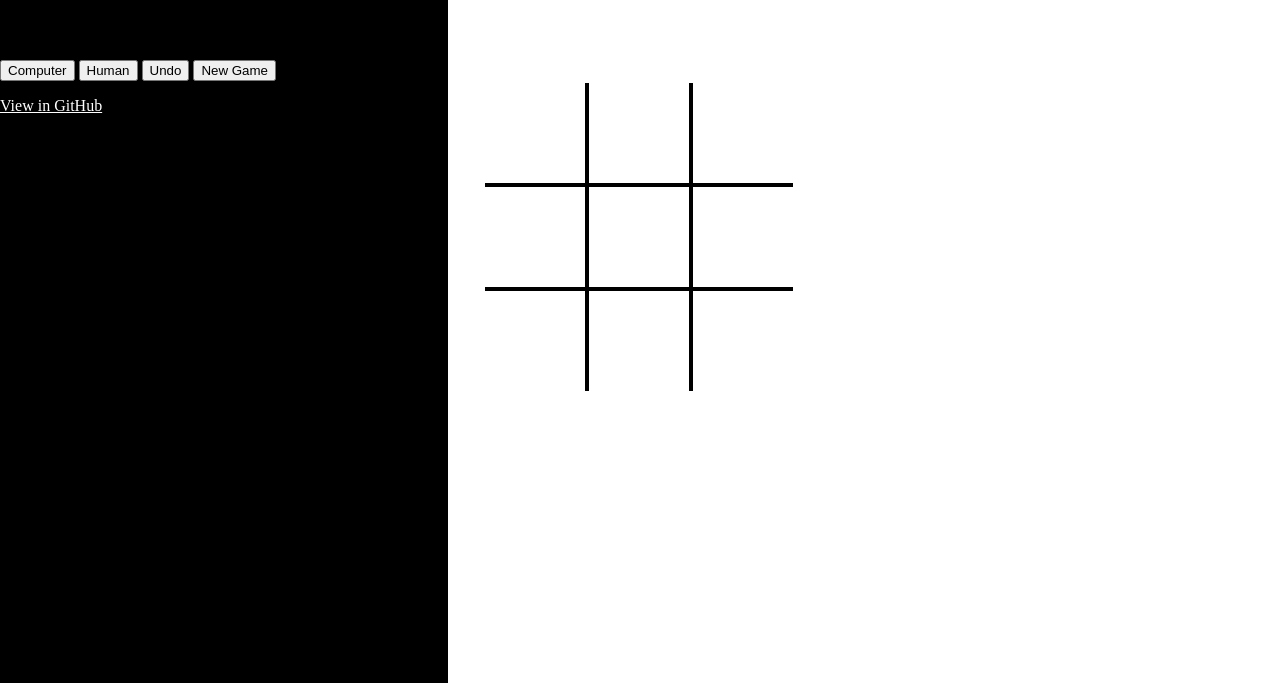
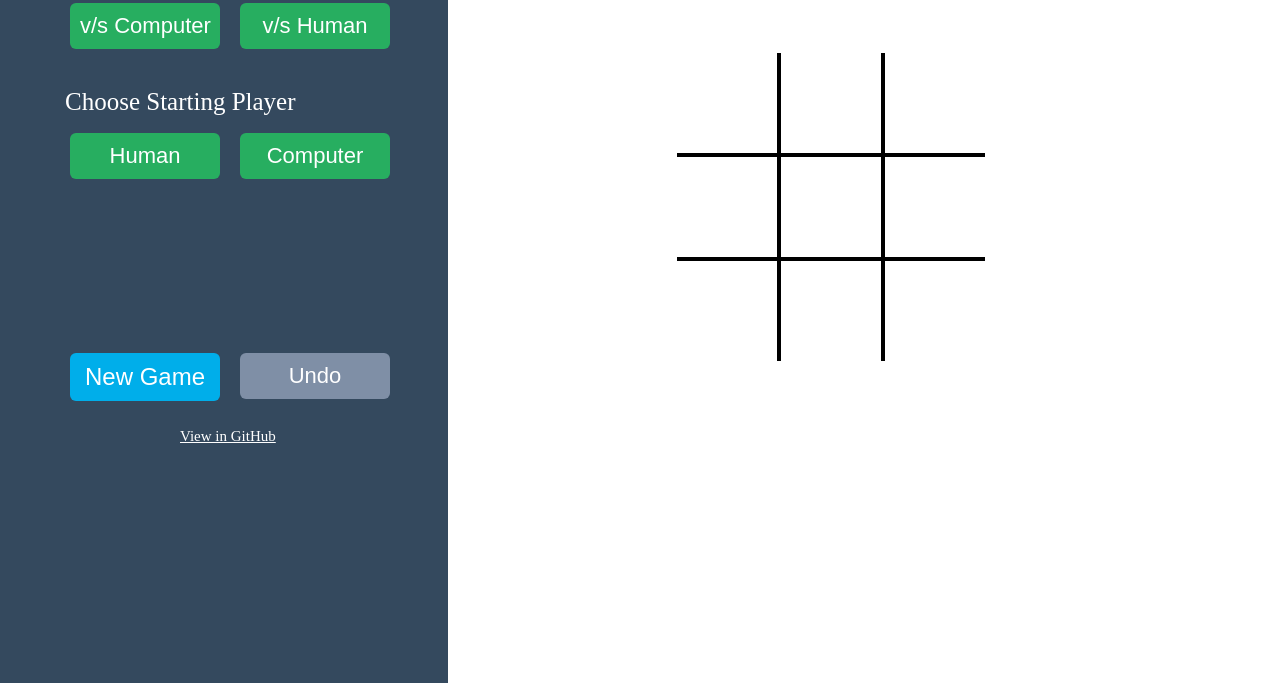
Before and after one commit to purplesmurf45/Entertain-The-Crew, a plain HTML site: page index.html in a window 1280 px wide. Shown: the part 117-800 px from the top of the page. Drawn offline with Linux system fonts and the light colour scheme.

Commit message:
Update style.css

```diff
--- a/style.css
+++ b/style.css
@@ -8,11 +8,12 @@
 }
 
 h1 {
+    font-family: 'Courier New', Courier, monospace;
     text-align: center;
     font-size: 50px;
     position: absolute;
-    /* left: 50%; */
-    top: 10px;
+    left: 55%;
+    top: 0%;
 }
 
 td {
@@ -29,9 +30,9 @@ td {
 table {
     border-collapse: collapse;
     position: absolute;
-    left: 50%;
+    left: 65%;
     margin-left: -155px;
-    top: 200px;
+    top: 170px;
 }
 
 
@@ -77,23 +78,6 @@ table tr td:last-child {
     background-color: rgba(152, 198, 224, 0.726);
 }
 
-#bnt-restart {
-	display: block;
-	padding: 10px;
-	margin-left: auto;
-	margin-right: auto;
-	width: 200px;
-	background: #00AEEA;
-	font-size: 1.5em;
-	color: #FFF;
-	border: none;
-	border-radius: 6px;
-    cursor: pointer;
-    position: absolute;
-    top: 550px;
-    left: 45%;
-}
-
 .sidebar {
     height: 100%;
     width: 160px;
@@ -103,34 +87,210 @@ table tr td:last-child {
     left: 0;
     overflow: hidden;
     padding-top: 20px;
-    background-color: black;
+    background-color: #34495e;
 }
 
-#bnt-restart:hover {
-	background: #1DC5FF;
+#message {
+    position: absolute;
+    top: 80%;
+    left: 830px;
+    font-family: 'Courier New', Courier, monospace;
+    color: #444;
+    font-size: 40px;
 }
 
-#bnt-restart:active {
+#opponent {
+    position: relative;
+    left: 65px;
+    top: 30px;
+    color: white;
+    font-size: 25px;
+}
+
+#HvH {
+	display: block;
+	padding: 10px;
+	margin-left: auto;
+	margin-right: auto;
+	width: 150px;
+	background: #27ae60;
+	font-size: 22px;
+	color: #FFF;
+	border: none;
+	border-radius: 6px;
+    cursor: pointer;
+    position: absolute;
+    top: 120px;
+    left: 240px;
+}
+
+#HvH:hover {
+	background: #0ed862;
+}
+
+#HvH:active {
 	background: #0787B3;
 }
 
-#bnt-restart:disabled {
+#HvH:disabled {
 	color: #444;
 	background: #CECECE;
 }
 
-.endgame {
-    display: none;
-    width: 200px;
+#HvC {
+	display: block;
+	padding: 10px;
+	margin-left: auto;
+	margin-right: auto;
+	width: 150px;
+	background: #27ae60;
+	font-size: 22px;
+	color: #FFF;
+	border: none;
+	border-radius: 6px;
+    cursor: pointer;
+    position: absolute;
     top: 120px;
-    background-color: rgba(205,133,63, 0.8);
+    left: 70px;
+}
+
+#HvC:hover {
+	background: #0ed862;
+}
+
+#HvC:active {
+	background: #0787B3;
+}
+
+#HvC:disabled {
+	color: #444;
+	background: #CECECE;
+}
+
+#startingplayer {
     position: absolute;
-    left: 50%;
-    margin-left: -100px;
-    padding-top: 50px;
-    padding-bottom: 50px;
-    text-align: center;
-    border-radius: 5px;
+    top: 180px;
+    left: 65px;
     color: white;
-    font-size: 2em;
+    font-size: 25px;
 }
+
+#linkto {
+    position: absolute;
+    left: 180px;
+    top: 530px;
+    color: rgb(170, 37, 37);
+    font-size: 15px;
+}
+
+#HP {
+	display: block;
+	padding: 10px;
+	margin-left: auto;
+	margin-right: auto;
+	width: 150px;
+	background: #27ae60;
+	font-size: 22px;
+	color: #FFF;
+	border: none;
+	border-radius: 6px;
+    cursor: pointer;
+    position: absolute;
+    top: 250px;
+    left: 70px;
+}
+
+#HP:hover {
+	background: #0ed862;
+}
+
+#HP:active {
+	background: #0787B3;
+}
+
+#HP:disabled {
+	color: #444;
+	background: #CECECE;
+}
+
+#SA {
+	display: block;
+	padding: 10px;
+	margin-left: auto;
+	margin-right: auto;
+	width: 150px;
+	background: #27ae60;
+	font-size: 22px;
+	color: #FFF;
+	border: none;
+	border-radius: 6px;
+    cursor: pointer;
+    position: absolute;
+    top: 250px;
+    left: 240px;
+}
+
+#SA:hover {
+	background: #0ed862;
+}
+
+#SA:active {
+	background: #0787B3;
+}
+
+#SA:disabled {
+	color: #444;
+	background: #CECECE;
+}
+
+#undo {
+	display: block;
+	padding: 10px;
+	margin-left: auto;
+	margin-right: auto;
+	width: 150px;
+	background: #7f8fa6;
+	font-size: 22px;
+	color: #FFF;
+	border: none;
+	border-radius: 6px;
+    cursor: pointer;
+    position: absolute;
+    top: 470px;
+    left: 240px;
+}
+
+#undo:hover {
+	background: rgb(76, 89, 94);
+}
+
+#restart {
+	display: block;
+	padding: 10px;
+	margin-left: auto;
+	margin-right: auto;
+	width: 150px;
+	background: #00AEEA;
+	font-size: 1.5em;
+	color: #FFF;
+	border: none;
+	border-radius: 6px;
+    cursor: pointer;
+    position: absolute;
+    top: 470px;
+    left: 70px;
+}
+
+
+#restart:hover {
+	background: #1DC5FF;
+}
+
+#restart:active {
+	background: #0787B3;
+}
+
+#restart:disabled {
+	color: #444;
+	background: #CECECE;
+}
```
